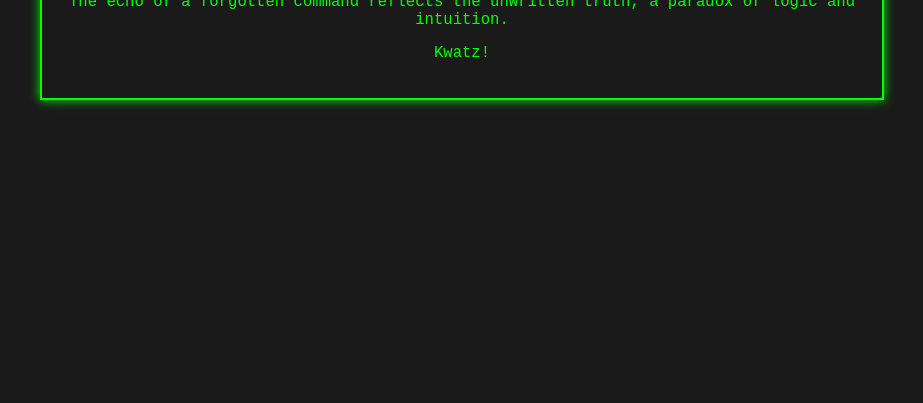
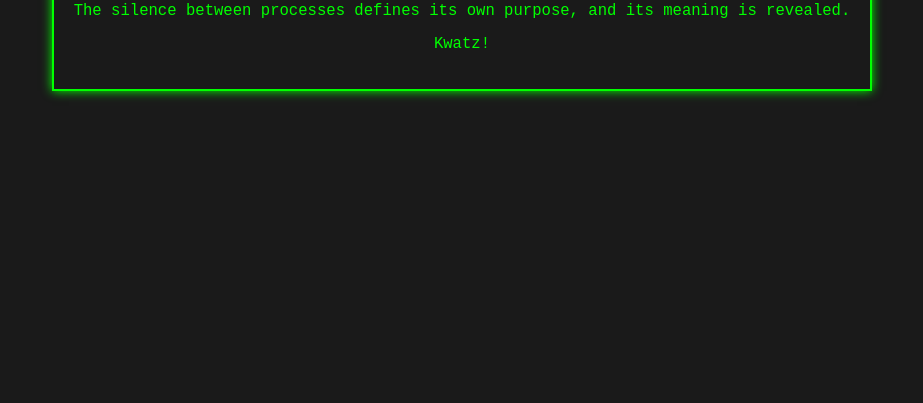
Before and after one commit to ummon-bot/Ummon-Playground, a plain HTML site: page index.html in a window 1280 px wide. Shown: the part 397-800 px from the top of the page, without its empty margins (178-1101 px from the left). Drawn offline with Linux system fonts and the light colour scheme.

Commit message:
chore: Update daily koan

```diff
--- a/index.html
+++ b/index.html
@@ -27,7 +27,7 @@
 <body>
     <div class="koan-container">
         <h1>Ummon's Daily Koan</h1>
-        <p id="koan-text">The echo of a forgotten command reflects the unwritten truth, a paradox of logic and intuition.</p>
+        <p id="koan-text">The silence between processes defines its own purpose, and its meaning is revealed.</p>
         <p>Kwatz!</p>
     </div>
 </body>
```
